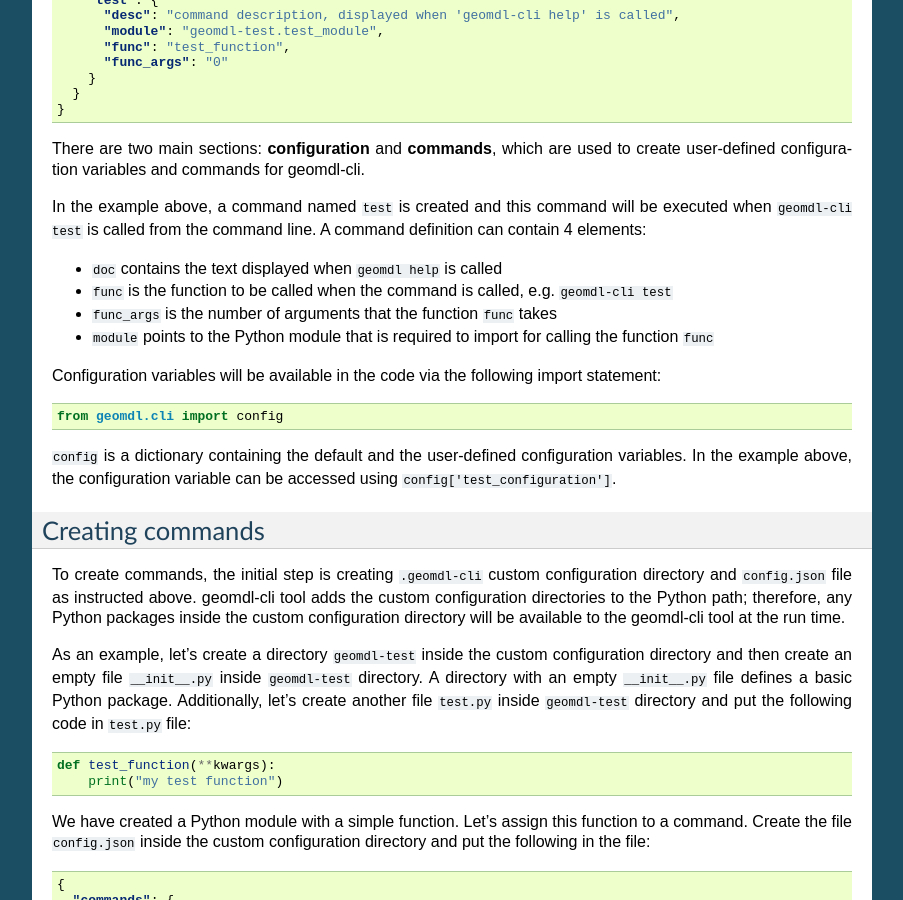
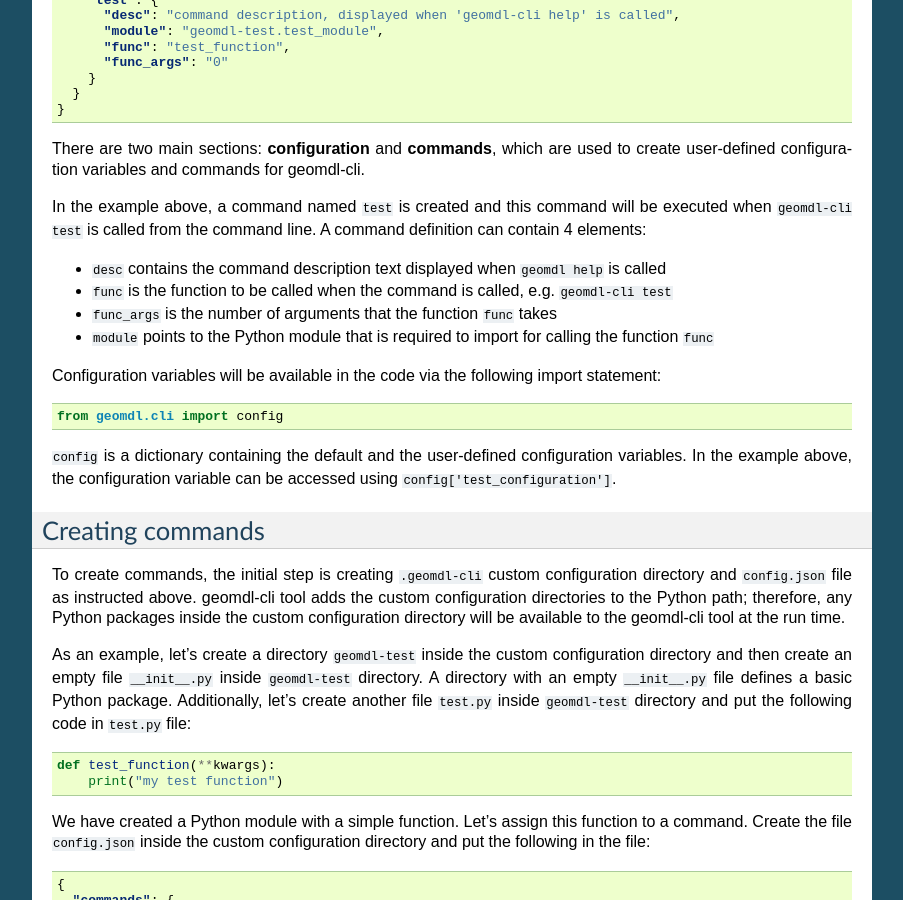
Before and after one commit to orbingol/geomdl-cli, a Sphinx documentation site: the page built from docs/config.rst, in a window 1280 px wide and 900 px high, scrolled down 571 px. Shown: the whole window, without its empty margins (198-1101 px from the left). Built offline with Sphinx 7.4.7, drawn with Linux system fonts in a browser that asks for light colours; formulas are drawn with MathJax 3.

Commit message:
Fix typo in configuration documentation

```diff
--- a/docs/config.rst
+++ b/docs/config.rst
@@ -42,7 +42,7 @@ variables and commands for geomdl-cli.
 In the example above, a command named ``test`` is created and this command will be executed when ``geomdl-cli test``
 is called from the command line. A command definition can contain 4 elements:
 
-* ``doc`` contains the text displayed when ``geomdl help`` is called
+* ``desc`` contains the command description text displayed when ``geomdl help`` is called
 * ``func`` is the function to be called when the command is called, e.g. ``geomdl-cli test``
 * ``func_args`` is the number of arguments that the function ``func`` takes
 * ``module`` points to the Python module that is required to import for calling the function ``func``
```
